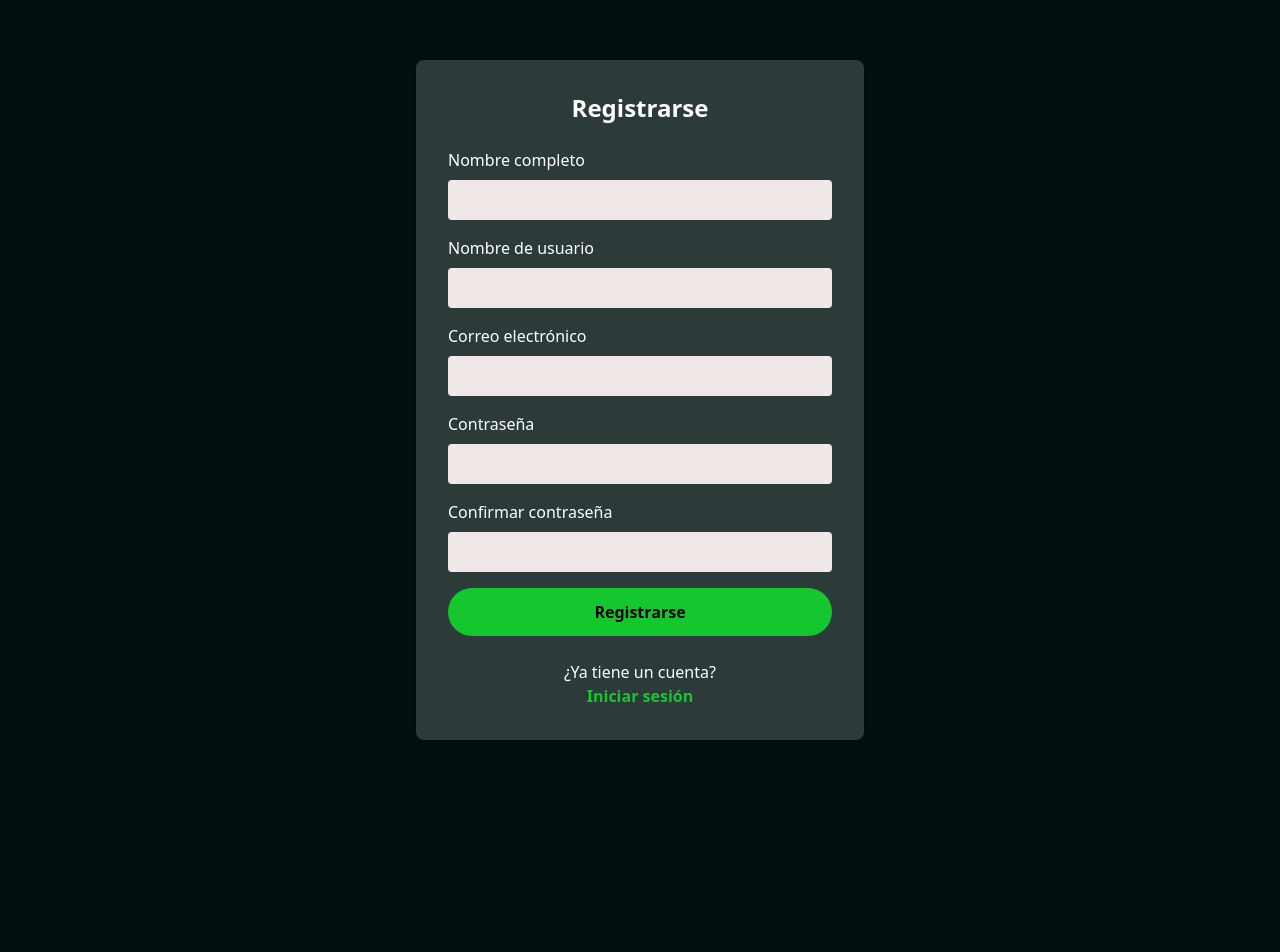
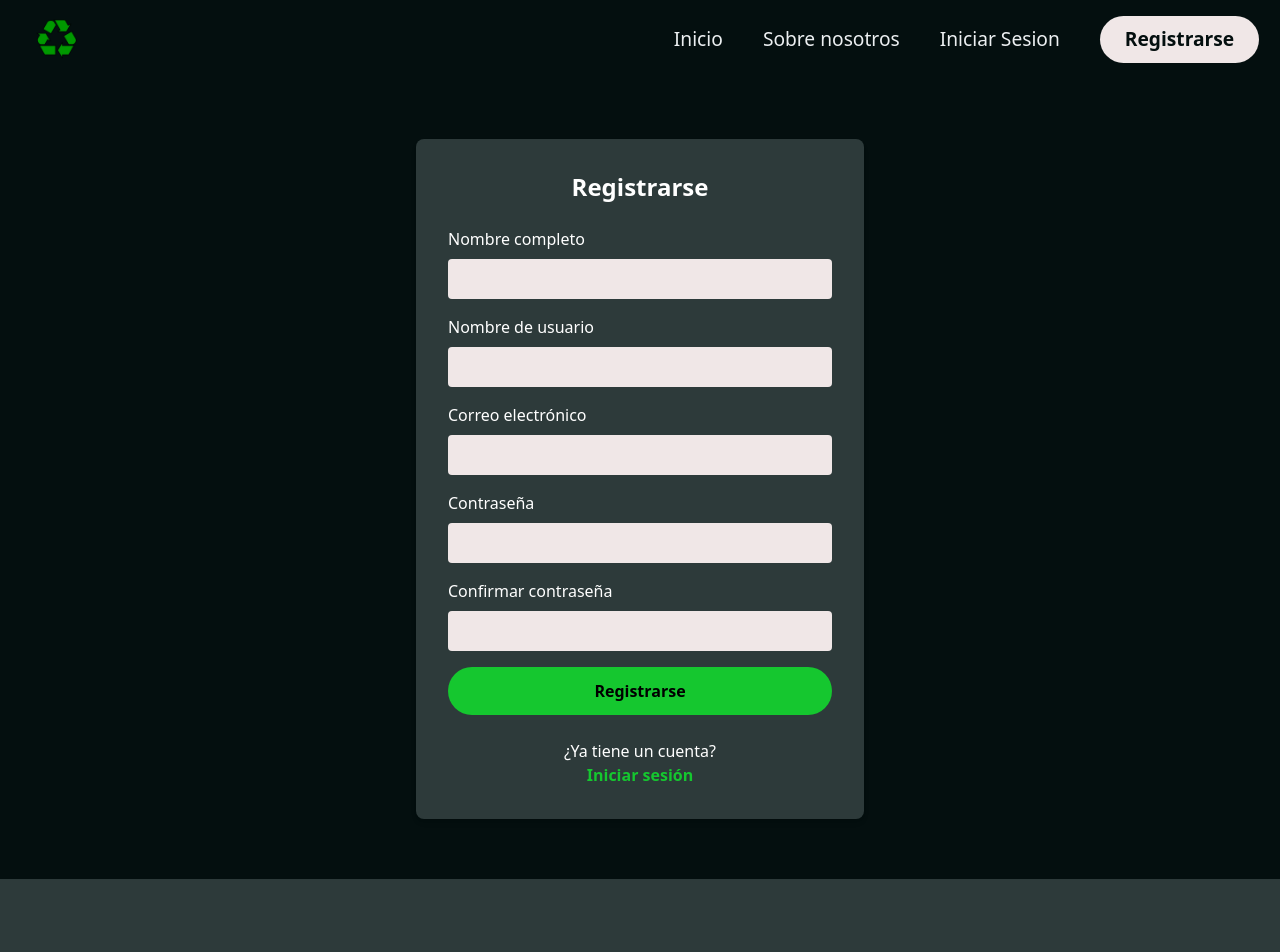
Before and after one commit to MatiasAguirre26/reciclaje-final, a Next.js app: page /auth/register in a window 1280 px wide. Shown: the top 952 px of the page. Before the commit the page ends 800 px from the top, so only its background shows below. Built offline with nearby package versions, Linux system fonts and the light colour scheme.

Commit message:
creando componente de navbar-lading y agregandolo en la page de login y register. Tambien modifique el footer

```diff
--- a/src/app/auth/login/page.js
+++ b/src/app/auth/login/page.js
@@ -4,8 +4,10 @@ import { useRouter } from 'next/navigation';
 import { useState, useEffect } from 'react';
 import Link from 'next/link';
 import { getSession } from 'next-auth/react';
-import { getCookie } from 'cookies-next';
+// import { getCookie } from 'cookies-next';
 import useRewardStore from '@/app/stores/useRewardStore';
+import Navbar from '@/components/navbar-landing';
+import Footer from '@/components/footer';
 
 
 
@@ -59,6 +61,8 @@ function LoginPage() {
   };
 
   return (
+    <>
+    <Navbar/>
     <div className="flex items-center justify-center min-h-screen px-4 bg-[--background-color]">
       <form onSubmit={handleSubmit} className="w-full max-w-md p-8 bg-[--color-secundary] rounded-lg shadow-md">
         <h2 className="mb-6 text-2xl font-semibold text-center text-white">Iniciar sesión</h2>
@@ -84,7 +88,7 @@ function LoginPage() {
             className="w-full p-2 text-black bg-[--color-white] rounded focus:outline-none focus:ring focus:ring-blue-500"
           />
         </div>
-        <button type="submit" className="w-full bg-[--color-primary] py-3 font-bold text-black transition duration-200 rounded-full hover:bg-[--color-secundary]">Iniciar sesión</button>
+        <button type="submit" className="w-full bg-[--color-primary] py-3 font-bold text-black transition duration-200 rounded-full hover:bg-[--color-hover]">Iniciar sesión</button>
         {/* Enlace a la página de registro */}
         <div className="mt-6 text-center">
           <p className="text-white">¿No tienes cuenta?</p>
@@ -92,6 +96,8 @@ function LoginPage() {
         </div>
       </form>
     </div>
+    <Footer/>
+    </>
   );
 }
 console.log(process.env.NEXT_PUBLIC_API_URL);
--- a/src/app/auth/register/page.js
+++ b/src/app/auth/register/page.js
@@ -2,7 +2,8 @@
 import { useState } from 'react';
 import { useRouter } from 'next/navigation';
 import Link from 'next/link';
-
+import Navbar from "@/components/navbar-landing";
+import Footer from '@/components/footer';
 
 export default function RegisterPage() {
   const [formData, setFormData] = useState({
@@ -53,6 +54,8 @@ export default function RegisterPage() {
   };
 
   return (
+    <>
+    <Navbar/>
     <div className="flex items-center justify-center min-h-screen px-4 bg-[--background-color]">
       <form onSubmit={handleSubmit} className="w-full max-w-md p-8 bg-[--color-secundary] rounded-lg shadow-md">
         <h2 className="mb-6 text-2xl font-semibold text-center text-white">Registrarse</h2>
@@ -107,7 +110,7 @@ export default function RegisterPage() {
             required
             className="w-full p-2 text-black bg-[--color-white] rounded focus:outline-none focus:ring focus:ring-blue-500"/>
         </div>
-        <button type="submit" className="w-full bg-[--color-primary] py-3 font-bold text-black transition duration-200 rounded-full hover:bg-[--color-secundary]">Registrarse</button>
+        <button type="submit" className="w-full bg-[--color-primary] py-3 font-bold text-black transition duration-200 rounded-full hover:bg-[--color-hover]">Registrarse</button>
         {/* Enlace a la página de login */}
         <div className="mt-6 text-center">
           <p className="text-white">¿Ya tiene un cuenta?</p>
@@ -115,5 +118,7 @@ export default function RegisterPage() {
         </div>
       </form>
     </div>
+    <Footer/>
+    </>
   );
 }
--- a/src/app/page.js
+++ b/src/app/page.js
@@ -2,28 +2,27 @@
 
 import Image from "next/image";
 import styles from '@/styles/hero-section.module.css';
-import navbar from '@/styles/navbar-landing.module.css';
-import React, { useState } from 'react';
 import Footer from "@/components/footer";
+import Navbar from "@/components/navbar-landing";
 
 export default function Home() {
-  const [isOpen, setIsOpen] = useState(false);
+  // const [isOpen, setIsOpen] = useState(false);
 
-  // Funciones para abrir y cerrar el menú
-  const openNav = () => {
-    setIsOpen(true);
-    document.getElementById("mobile-menu").style.width = "100%";
-  };
+  // // Funciones para abrir y cerrar el menú
+  // const openNav = () => {
+  //   setIsOpen(true);
+  //   document.getElementById("mobile-menu").style.width = "100%";
+  // };
 
-  const closeNav = () => {
-    setIsOpen(false);
-    document.getElementById("mobile-menu").style.width = "0%";
-  };
+  // const closeNav = () => {
+  //   setIsOpen(false);
+  //   document.getElementById("mobile-menu").style.width = "0%";
+  // };
 
 
   return (
     <>
-      <header className={navbar.header}>
+      {/* <header className={navbar.header}>
         <div className={navbar.logo}>
           <Image src="/assets/logo.webp" alt="hero" width={200} height={100} />
         </div>
@@ -57,7 +56,8 @@ export default function Home() {
             <a href="/auth/register.html">Registrarse</a>
           </div>
         </div>
-      </header>
+      </header> */}
+      <Navbar/>
       <main className={styles.main}>
         <section className={styles.hero}>
           <article className={styles.article}>
--- a/src/components/footer.js
+++ b/src/components/footer.js
@@ -31,7 +31,7 @@ export default function Footer() {
           <a href="" className={styles.menuIcon}>Contacto</a>
         </li>
       </ul>
-      <p className={styles.text}>@2024 | Todos los derechos reservados</p>
+      <p className={styles.text}>Puntos verdes | IntegrarTEC @2024</p>
   </footer>
     );
 }
--- /dev/null
+++ b/src/components/navbar-landing.js
@@ -0,0 +1,57 @@
+import navbar from '@/styles/navbar-landing.module.css';
+import Image from "next/image";
+import React, { useState } from 'react';
+
+export default function NavbarLanding() {
+    const [isOpen, setIsOpen] = useState(false);
+
+    // Funciones para abrir y cerrar el menú
+    const openNav = () => {
+      setIsOpen(true);
+      document.getElementById("mobile-menu").style.width = "100%";
+    };
+
+    const closeNav = () => {
+      setIsOpen(false);
+      document.getElementById("mobile-menu").style.width = "0%";
+    };
+
+
+    return (
+        <header className={navbar.header}>
+        <div className={navbar.logo}>
+          <Image src="/assets/logo.webp" alt="hero" width={200} height={100} />
+        </div>
+        <nav>
+          <ul className={navbar.navLinks}>
+            <li><a href="/">Inicio</a></li>
+            <li><a href="./pages/aboutUs.html">Sobre nosotros</a></li>
+            <li><a href="/auth/login">Iniciar Sesion</a></li>
+          </ul>
+        </nav>
+        <a className={navbar.btn} href="/auth/register">
+          <button>Registrarse</button>
+        </a>
+
+        <a onClick={openNav} className={navbar.menu} href="#">
+          <button>
+            <svg xmlns="http://www.w3.org/2000/svg" viewBox="0 0 512 512" width="20">
+              <path d="M0 96C0 78.3 14.3 64 32 64H416c17.7 0 32 14.3 32 32s-14.3 32-32 32H32C14.3 128 0 113.7 0 96zM64 256c0-17.7 14.3-32 32-32H480c17.7 0 32 14.3 32 32s-14.3 32-32 32H96c-17.7 0-32-14.3-32-32zM448 416c0 17.7-14.3 32-32 32H32c-17.7 0-32-14.3-32-32s14.3-32 32-32H416c17.7 0 32 14.3 32 32z" />
+            </svg>
+          </button>
+        </a>
+
+        <div id="mobile-menu" className={navbar.overlay}>
+          <a onClick={closeNav} href="" className={navbar.close}>
+            &times;
+          </a>
+          <div className={navbar.overlayContent}>
+            <a href="#">Inicio</a>
+            <a href="./pages/aboutUs.html">Sobre nosotros</a>
+            <a href="./auth/login">Iniciar Sesion</a>
+            <a href="/auth/register.html">Registrarse</a>
+          </div>
+        </div>
+      </header>
+    )
+}
```
